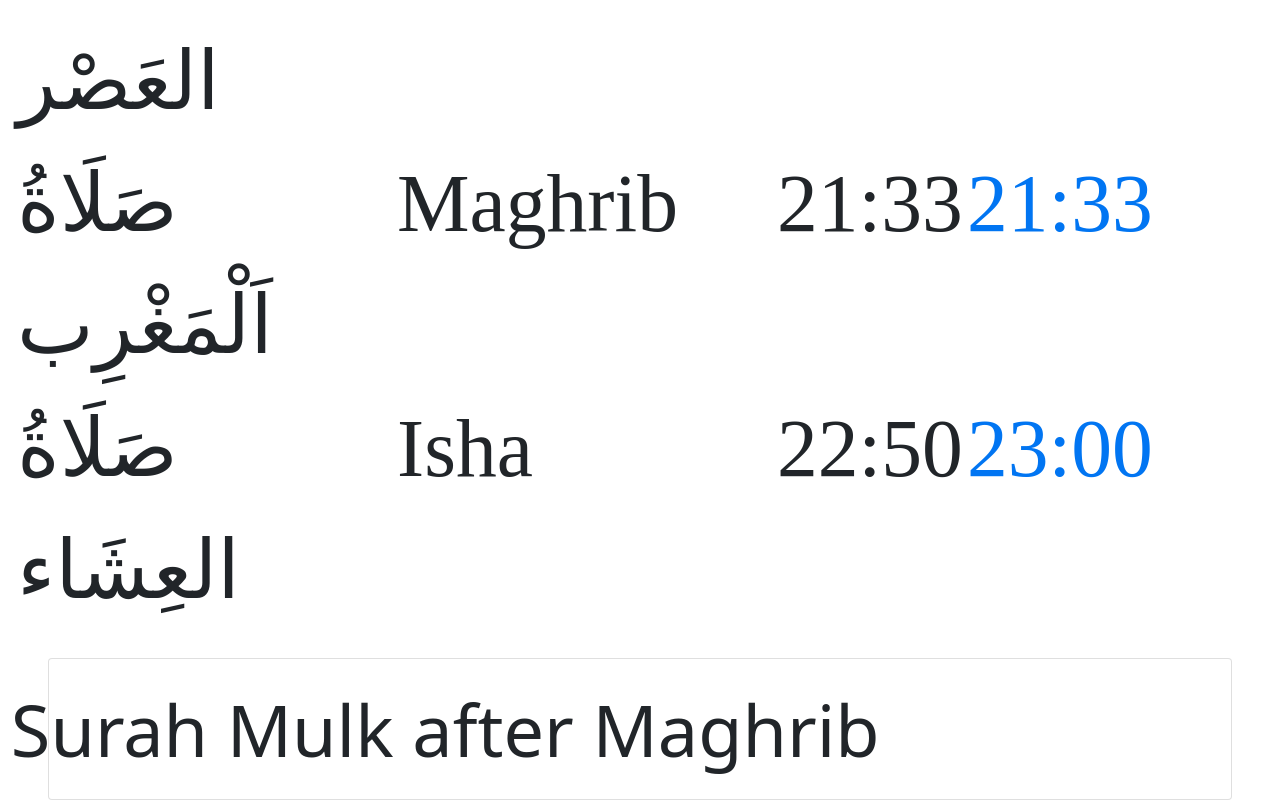
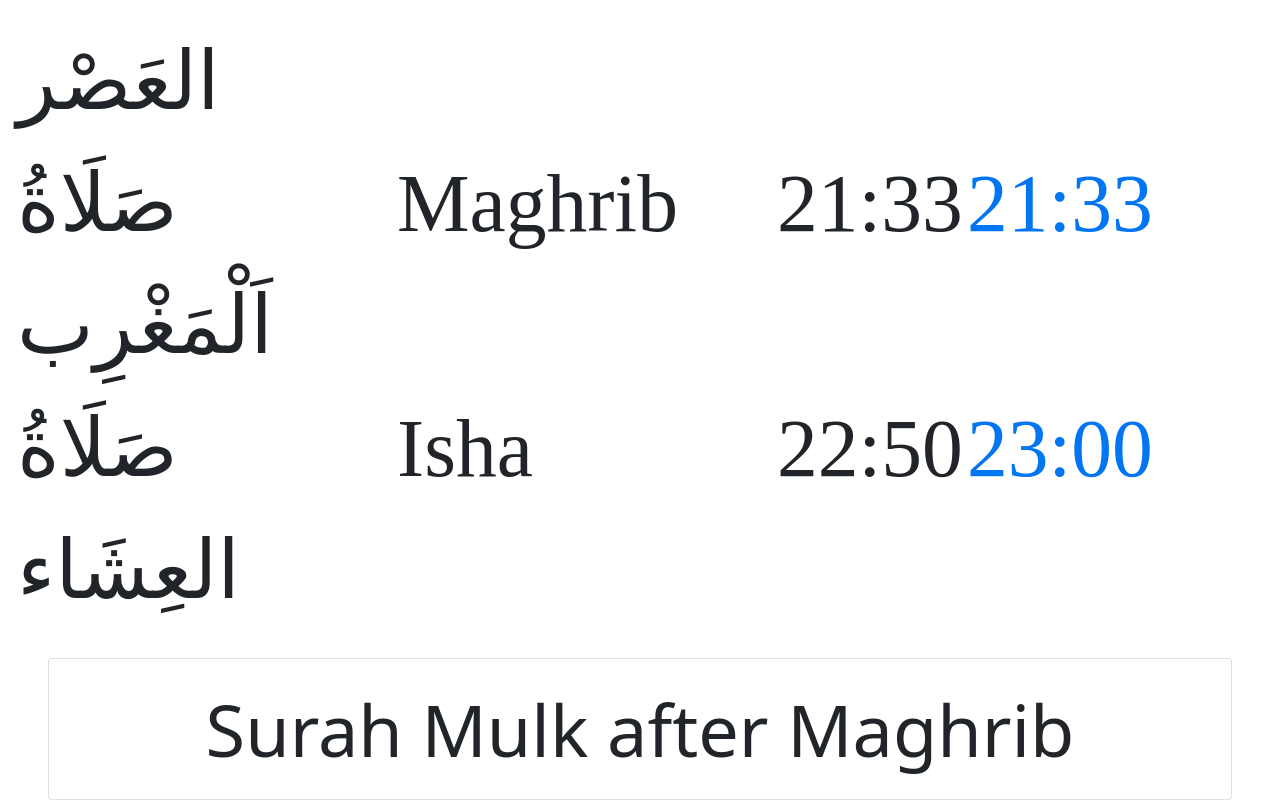
Before and after one commit to HabibAli786/my-digital-prayer-display, a React (Create React App) app: page /prayertimes in a window 1280 px wide. Shown: the part 579-1379 px from the top of the page. Built offline with nearby package versions, Linux system fonts and the light colour scheme.

Commit message:
fixed logic with resetting count

```diff
--- a/src/components/prayerTimes/prayerTimes.js
+++ b/src/components/prayerTimes/prayerTimes.js
@@ -102,7 +102,7 @@
             setTimeout(() => {
                 setAnimation(true)
                 console.log("false")
-            }, 5000)
+            }, 8000)
             // setAnimation(false)
         }
         if(animation === true){
@@ -110,7 +110,12 @@
                 setCount(count + 1)
                 setAnimation(false)
                 console.log("true")
-            }, 8000)
+                console.log(count)
+                if(count === notifications.length-1) {
+                    console.log("reset count")
+                    setCount(0)
+                }
+            }, 2000)
         }
     }, [animation])
 
```
